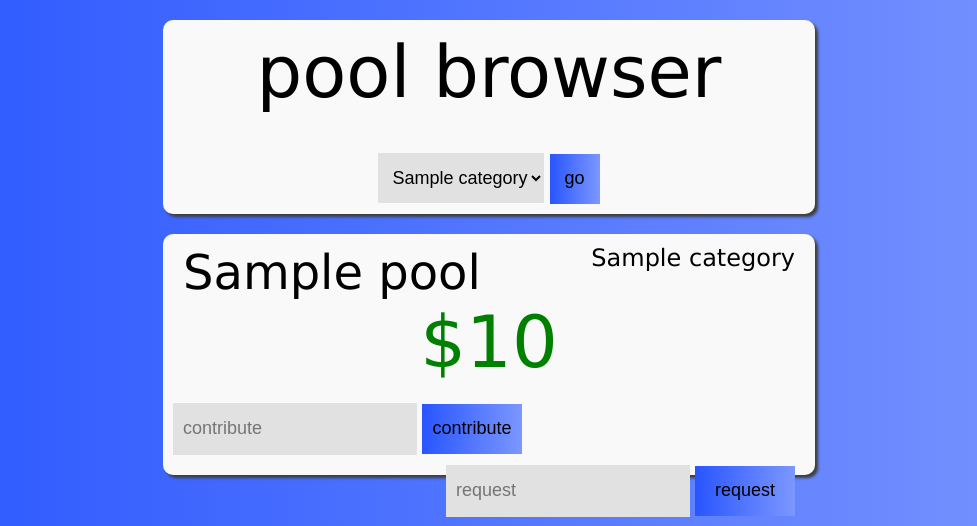
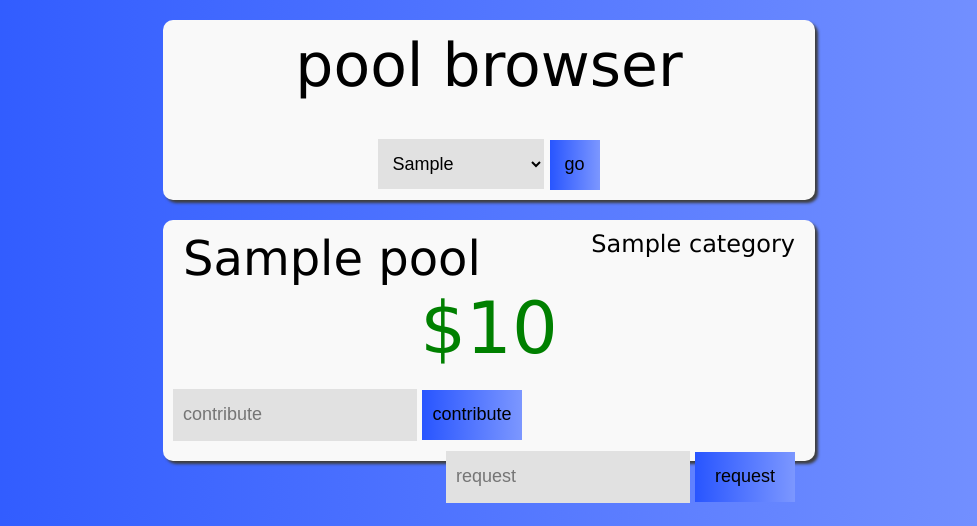
Before and after one commit to tanwesley/microlending_project, a Flask app: template app/templates/poolBrowser.html in a window 1280 px wide. Shown: the top 526 px of the page, without its empty margins (151-1128 px from the left). Run offline with Flask 2, Linux system fonts and the light colour scheme; the template is opened without the code that fills it: most values are stand-ins (such as "Sample title", 1, 10 or a date in 2020).

Commit message:
Added the ability for the pools in poolBrowser to be filtered by category, made it so SQL tables auto generate, I'm so tired sorry if this commit message is vague lol

```diff
--- a/app/__init__.py
+++ b/app/__init__.py
@@ -18,6 +18,9 @@ def create_app():
     # Initializes the database and associates it with the Flask app
     db.init_app(app)
 
+    with app.app_context():
+        db.create_all()
+
     return app
 
 
--- a/app/static/styles/poolStyle.css
+++ b/app/static/styles/poolStyle.css
@@ -4,12 +4,12 @@
 }
 
 .title {
-    font-size: 72px;
+    font-size: 60px;
     display: block;
     padding-bottom: 20px;
 }
 
-.categories {
+.categoryList {
     font-size: 18px;
     background-color: #E1E1E1;
     height: 50px;
--- a/app/templates/poolBrowser.html
+++ b/app/templates/poolBrowser.html
@@ -18,8 +18,8 @@
 
         <!-- Pass in a list of all categories found in the Pool table of the database -->
         <form action="{{ url_for('main.poolBrowser') }}" method="post">
-            <select name="categories" class="categories">
-                <option disabled selected value> {{category}} </option>
+            <select name="categoryList" class="categoryList">
+                <option disabled selected value> {{ chosenCategory }} </option>
                 {% for category in categories %}
                 <option value="{{ category }}">{{ category }}</option>
                 {% endfor %}
```
Also changed, not shown: app/routes.py (+8 -16 lines).
